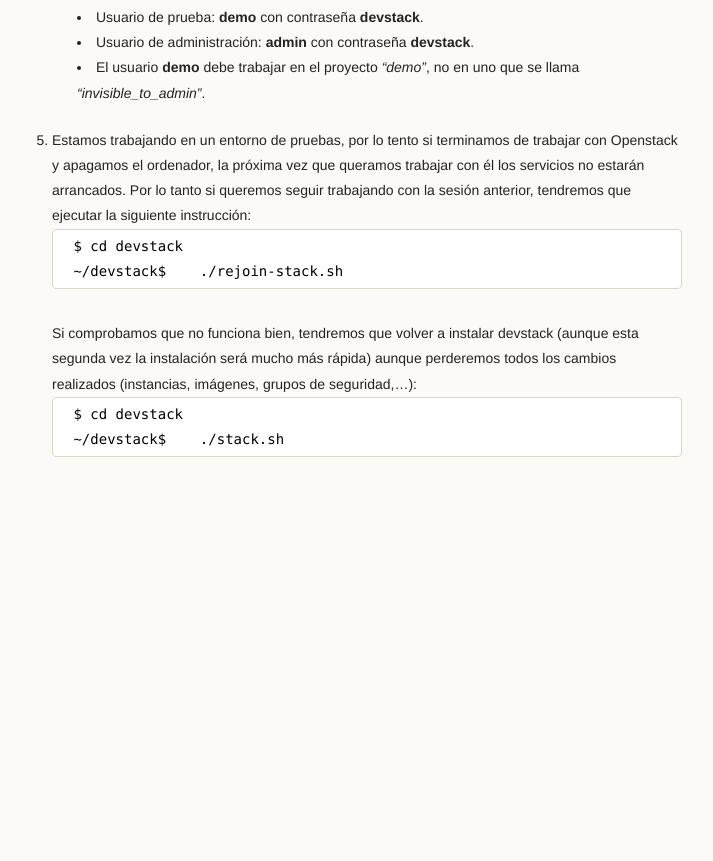
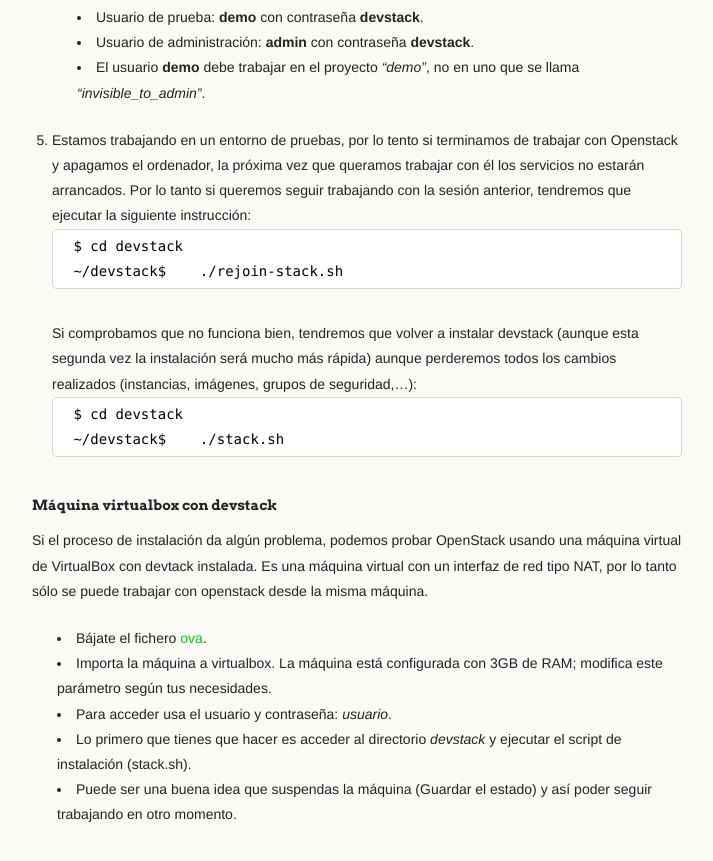
Before and after one commit to iesgn/cloud2, a Jekyll site: the page built from curso/u6/devstack.md, in a window 1280 px wide and 900 px high, scrolled down 1030 px. Shown: the top 861 px of the window, without its empty margins (278-991 px from the left). Built offline with Jekyll 4.4.1, drawn with Linux system fonts in a browser that asks for light colours; before the commit the page ends 1569 px from its top, so only the background shows below that.

Commit message:
devstack

```diff
--- a/curso/u6/devstack.md
+++ b/curso/u6/devstack.md
@@ -50,3 +50,13 @@ Vamos a realizar la instalación de OpenStack IceHouse utilizando el entrono de
 
 		$ cd devstack
 		~/devstack$	./stack.sh
+
+####Máquina virtualbox con devstack
+
+Si el proceso de instalación da algún problema, podemos probar OpenStack usando una máquina virtual de VirtualBox con devtack instalada. Es una máquina virtual con un interfaz de red tipo NAT, por lo tanto sólo se puede trabajar con openstack desde la misma máquina.
+
+* Bájate el fichero [ova]().
+* Importa la máquina a virtualbox. La máquina está configurada con 3GB de RAM; modifica este parámetro según tus necesidades.
+* Para acceder usa el usuario y contraseña: *usuario*.
+* Lo primero que tienes que hacer es acceder al directorio *devstack* y ejecutar el script de instalación (stack.sh).
+* Puede ser una buena idea que suspendas la máquina (Guardar el estado) y así poder seguir trabajando en otro momento.
```
